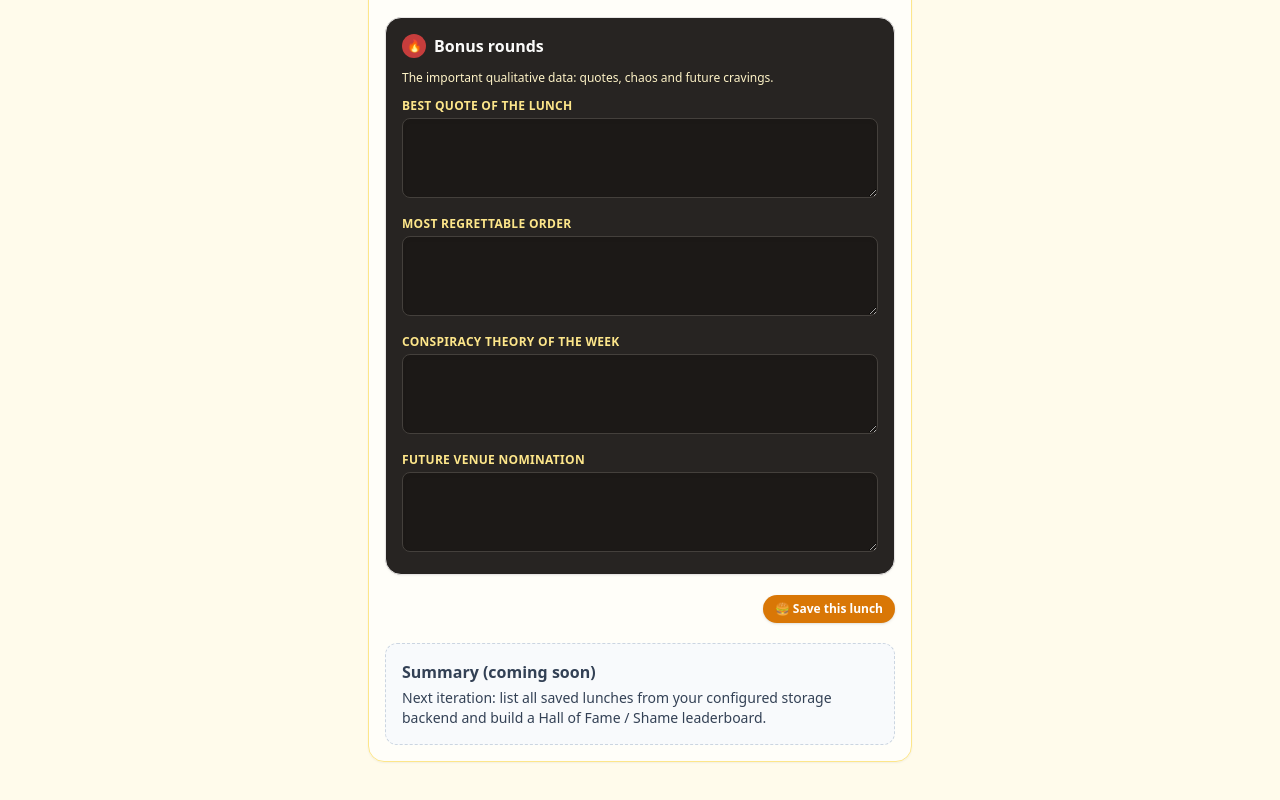
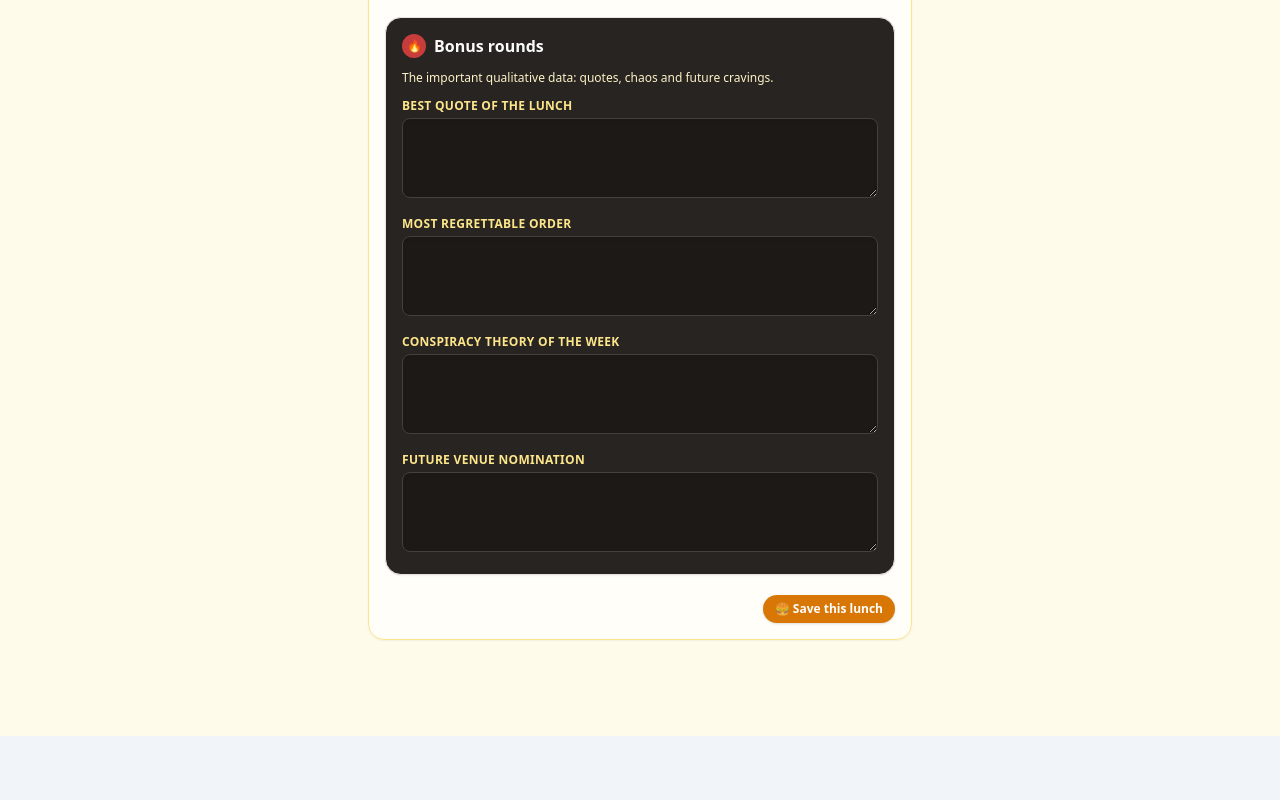
Before and after one commit to PrioryoftheBadger/sturdy-fiesta, a React (Vite) app: page / in a window 1280 px wide. Shown: the part 1990-2790 px from the top of the page. After the commit the page ends 2726 px from the top, so only its background shows below. Built offline with nearby package versions, Linux system fonts and the light colour scheme.

Commit message:
Remove new feature box from bottom of screen.

```diff
--- a/src/app.tsx
+++ b/src/app.tsx
@@ -164,14 +164,6 @@ function App() {
                     🍔 Save this lunch
                   </button>
                 </div>
-
-                <section className="rounded-xl border border-dashed border-slate-300 bg-slate-50 p-4 text-sm text-slate-700">
-                  <h2 className="text-base font-semibold">Summary (coming soon)</h2>
-                  <p className="mt-1">
-                    Next iteration: list all saved lunches from your configured
-                    storage backend and build a Hall of Fame / Shame leaderboard.
-                  </p>
-                </section>
               </div>
             ) : (
               <SavedLunchesTab />
```
